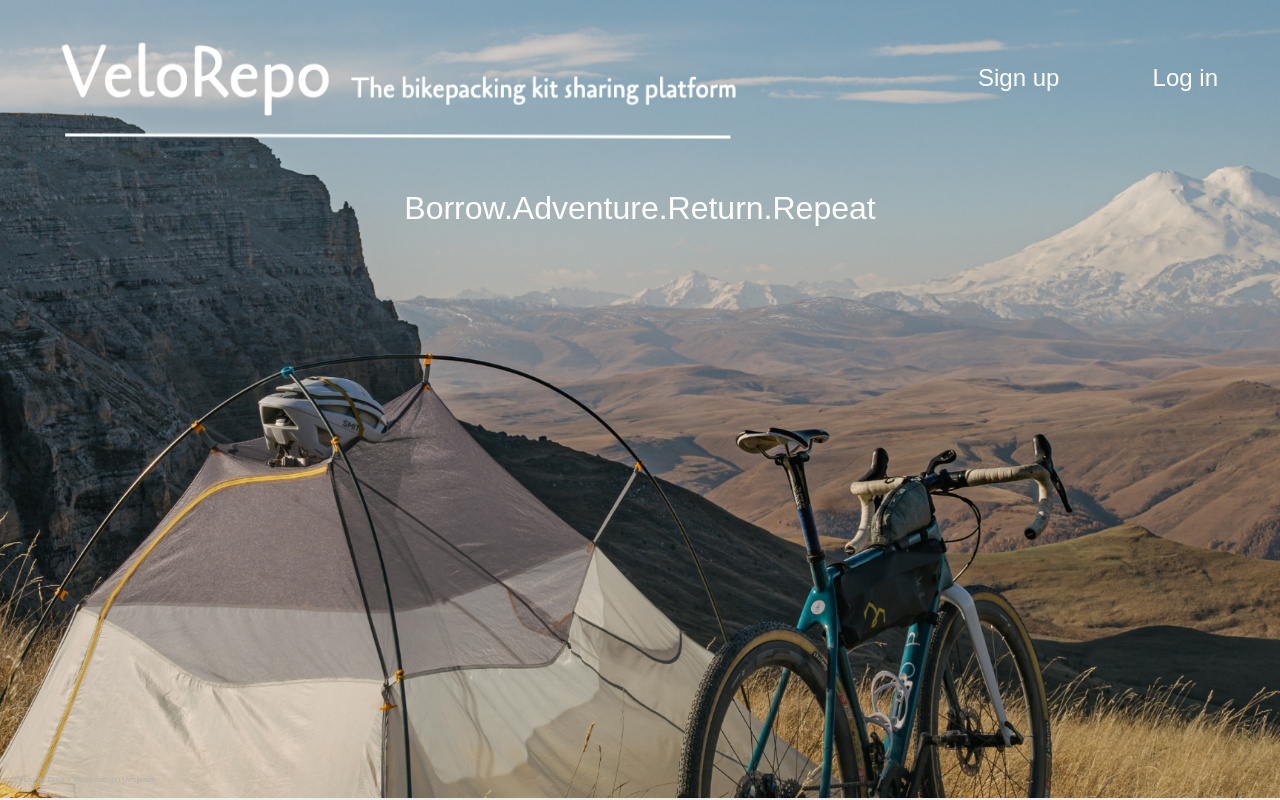
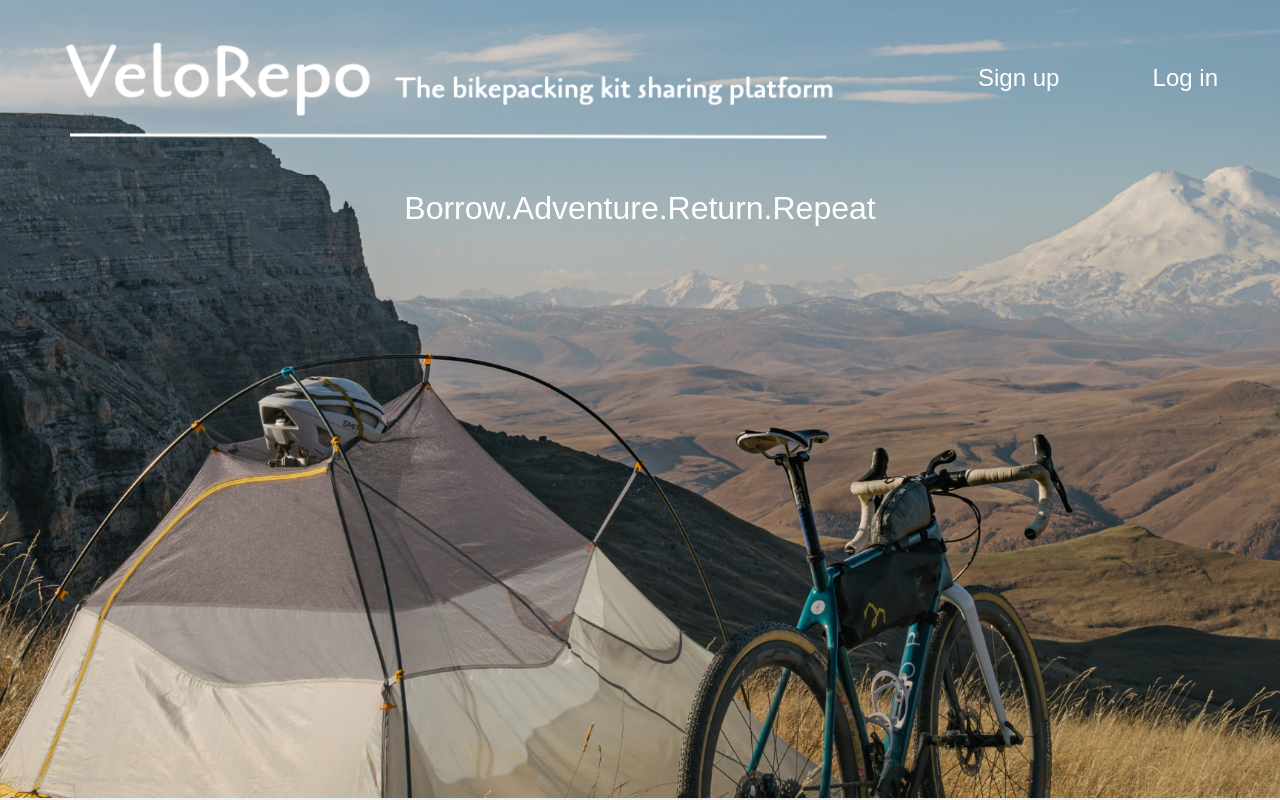
Before and after one commit to HelenLangers/VeloRepo, a React (Create React App) app: page / in a window 1280 px wide. Built offline with nearby package versions, Linux system fonts and the light colour scheme; no server answers; a web font is replaced by a local one.

Commit message:
changed size of logo

```diff
--- a/src/Assets/index.css
+++ b/src/Assets/index.css
@@ -73,7 +73,6 @@ body {
 .logo {
   margin-left: 2rem;
   height: auto;
-  max-width: 722px;
 }
 
 .navLinks {
```
